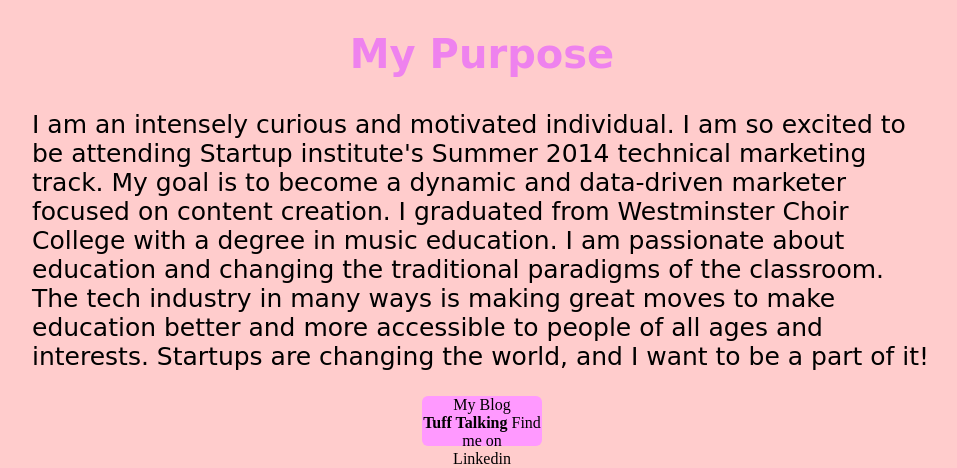
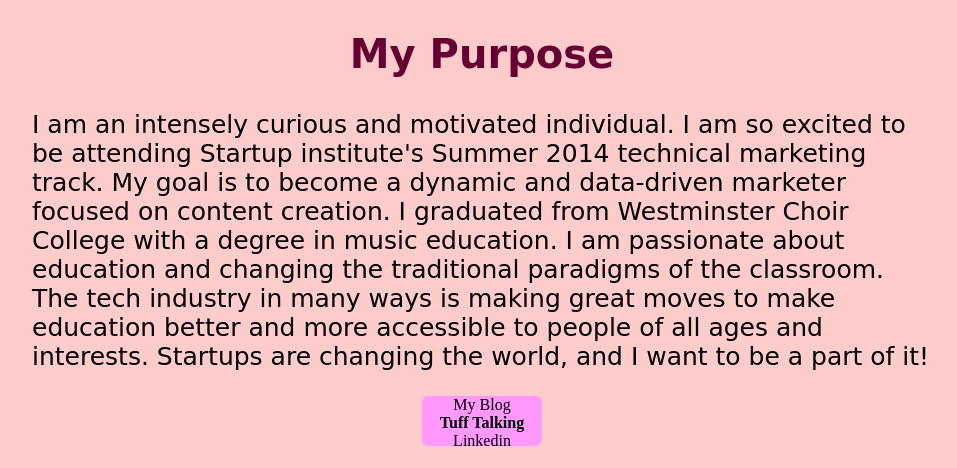
Before and after one commit to Fsimowitz/Fsimowitz.github.io, a plain HTML site: page index.html in a window 1280 px wide. Shown: the part 558-1026 px from the top of the page, without its empty margins (158-1115 px from the left). Drawn offline with Linux system fonts and the light colour scheme.

Commit message:
style changes

```diff
--- a/index.html
+++ b/index.html
@@ -20,7 +20,7 @@
 		<div a class="button">
 			<a href="http://www.tufftalking.com">My Blog<br><strong>Tuff Talking</strong></a>
 
-			<a href="www.linkedin.com/pub/frances-simowitz/35/677/a24/">Find me on<br>Linkedin</a>
+			<a href="www.linkedin.com/pub/frances-simowitz/35/677/a24/">Linkedin</a>
 		</div>
 	</p>
 </body>
--- a/stylesheet.css
+++ b/stylesheet.css
@@ -9,7 +9,7 @@ h1 {
 h2 {
 	font-family:Cursive;
 	font-size:40px;
-	color:violet;
+	color:#660033;
 }
 p.blocktext {
 	font-family:Cursive;
@@ -30,7 +30,7 @@ img {
 }
 .button {
 	border-radius: 6px;
-	border:2x solid violet;
+	border:2x solid #B28099;
 	background-color:#FF99FF;
 	height:50px;
 	width:120px;
```
